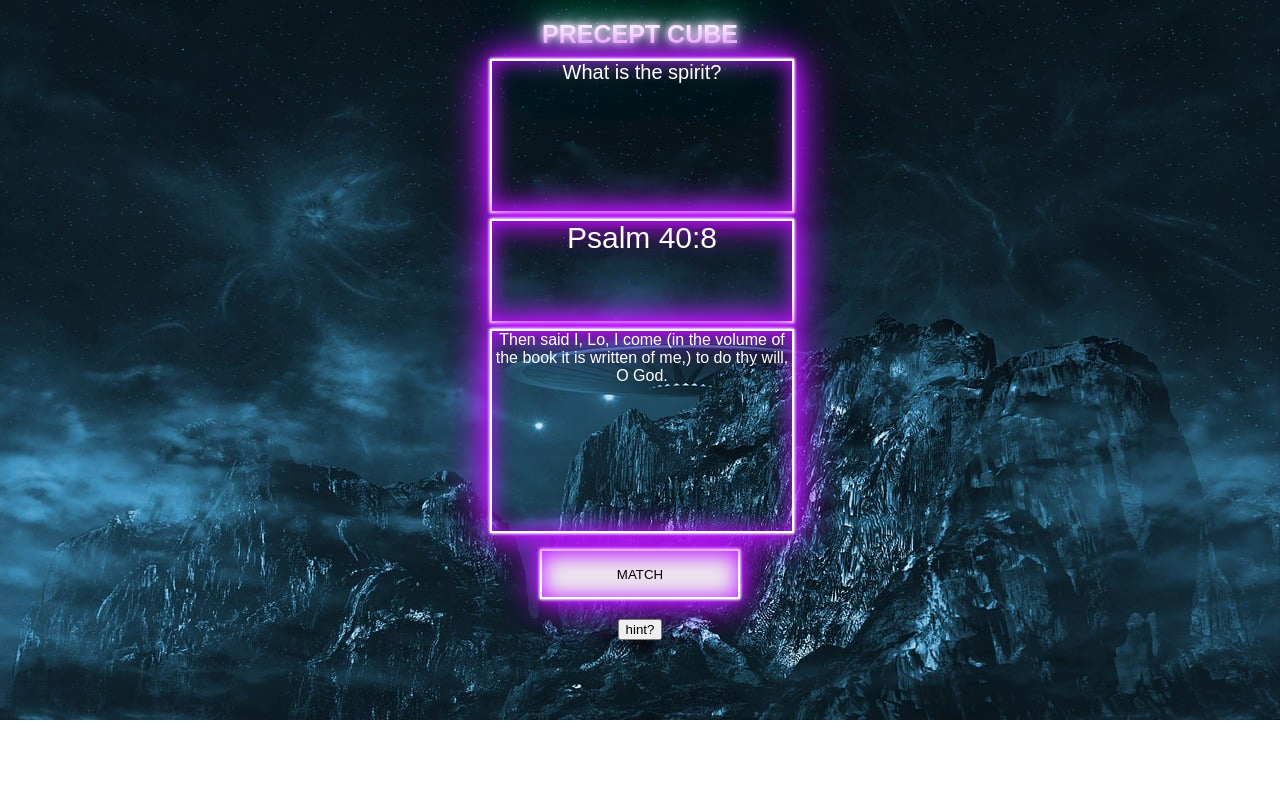
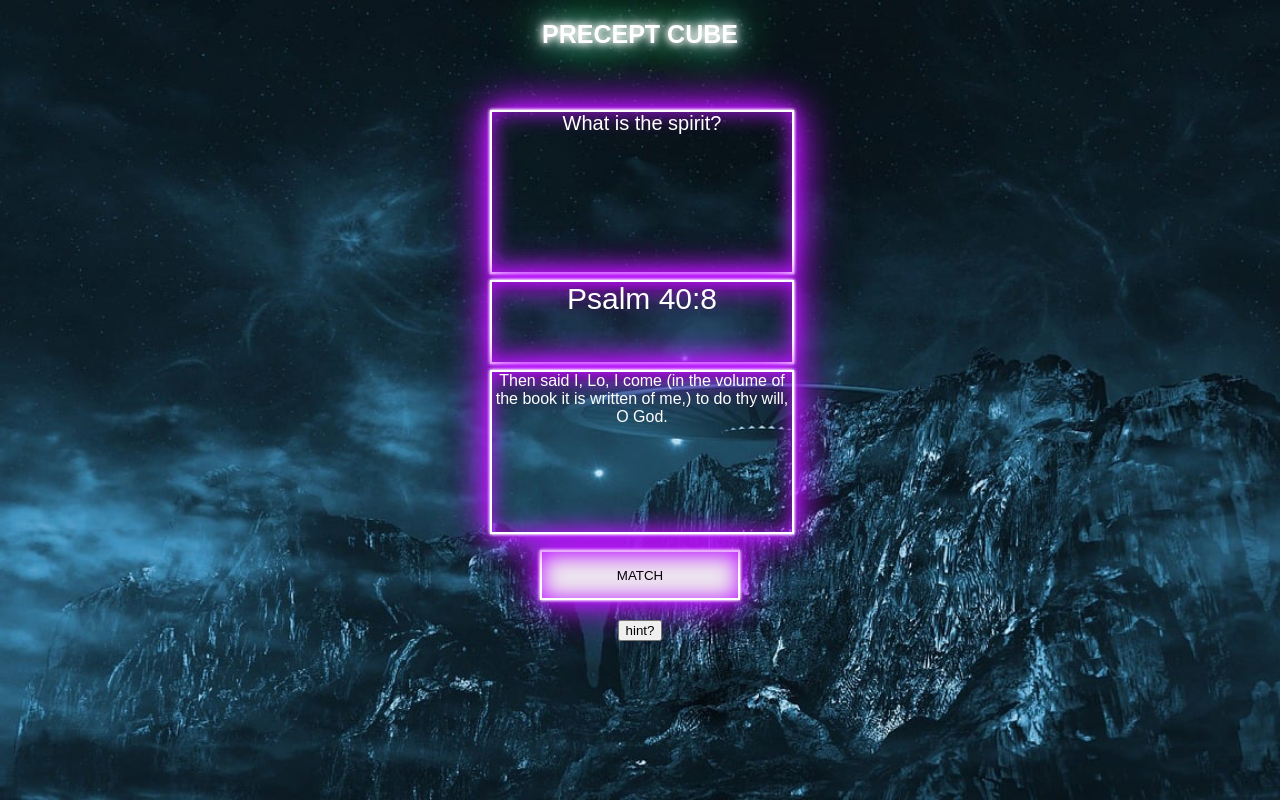
Before and after one commit to maryrobicodes/precept-cube, a plain HTML site: page index.html in a window 1280 px wide. Drawn offline with Linux system fonts and the light colour scheme.

Commit message:
Add files via upload

```diff
--- a/css/default.css
+++ b/css/default.css
@@ -3,21 +3,25 @@ margin: 0px;
 font-family: Arial, Helvetica, sans-serif;
 
 }
-	body {
+	#container {
 		background-image: url("../pics/space.jpg");
 		 background-repeat: no-repeat;
+		 background-attachment: fixed;
 		 background-size: cover;
+		 width: 100%;
+		height: 100vh;
+		text-align: center;
 	}
     .question {
       width: 300px;
-      height: 150px;
+      height: 20%;
 	  margin-top: 10px;
 	  color: white;
 	  font-size: 20px;
     }
 	    .verse {
       width: 300px;
-      height: 100px;
+      height: 10%;
 	  margin-top: 10px;
 	  color: white;
 	  font-size: 30px;
@@ -25,7 +29,7 @@ font-family: Arial, Helvetica, sans-serif;
 
 	.script {
       width: 300px;
-      height: 200px;
+      height: 20%;
 	  margin-top: 10px;
 	  color: white;
     }
@@ -41,11 +45,7 @@ font-family: Arial, Helvetica, sans-serif;
               0 0 2.8rem #bc13fe,
               inset 0 0 1.3rem #bc13fe;
     }
-	#container {
-		width: 100%;
-		height: 100%;
-		text-align: center;
-	}
+
 	#shead {
 		color: white;
 		font-size: 25px;
@@ -53,6 +53,7 @@ font-family: Arial, Helvetica, sans-serif;
 	}
 .neonText {
   color: #fff;
+  height: 10%;
   text-shadow:
       0 0 7px #fff,
       0 0 10px #fff,
@@ -76,3 +77,9 @@ font-family: Arial, Helvetica, sans-serif;
               0 0 2.8rem #bc13fe,
               inset 0 0 1.3rem #bc13fe;
 }
+#show {
+	color:white;
+}
+#hint {
+
+}
--- a/index.html
+++ b/index.html
@@ -33,11 +33,8 @@
   </div>
 
   <button id="mark" onclick="gomark()" class="neons">MATCH</button>
-  <br />
+  <div id="show"></div>
   <button id="hint" onclick="hint()">hint?</button>
-  <div id="show"></div>
-  <div id="show1"></div>
-  <div id="show2"></div>
 
  </div>
 
```
